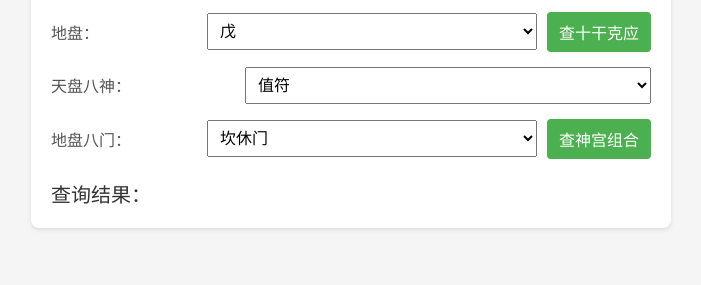
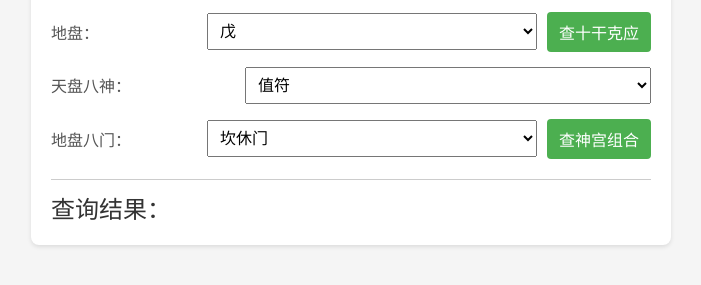
Before and after one commit to rickcui/QiMen, a plain HTML site: page index.html in a window 1280 px wide. Shown: the part 169-454 px from the top of the page, without its empty margins (289-990 px from the left). Drawn offline with Linux system fonts and the light colour scheme.

Commit message:
加了道横线

```diff
--- a/index.html
+++ b/index.html
@@ -54,8 +54,10 @@
         }
         .result {
             margin-top: 20px;
-            font-size: 20px;
+            font-size: 24px;
             color: #333;
+            border-top: 1px solid #ccc; /* 增加一道横线 */
+            padding-top: 10px; /* 添加内边距让文字与横线之间有些间距 */
         }
     </style>
 </head>
```
